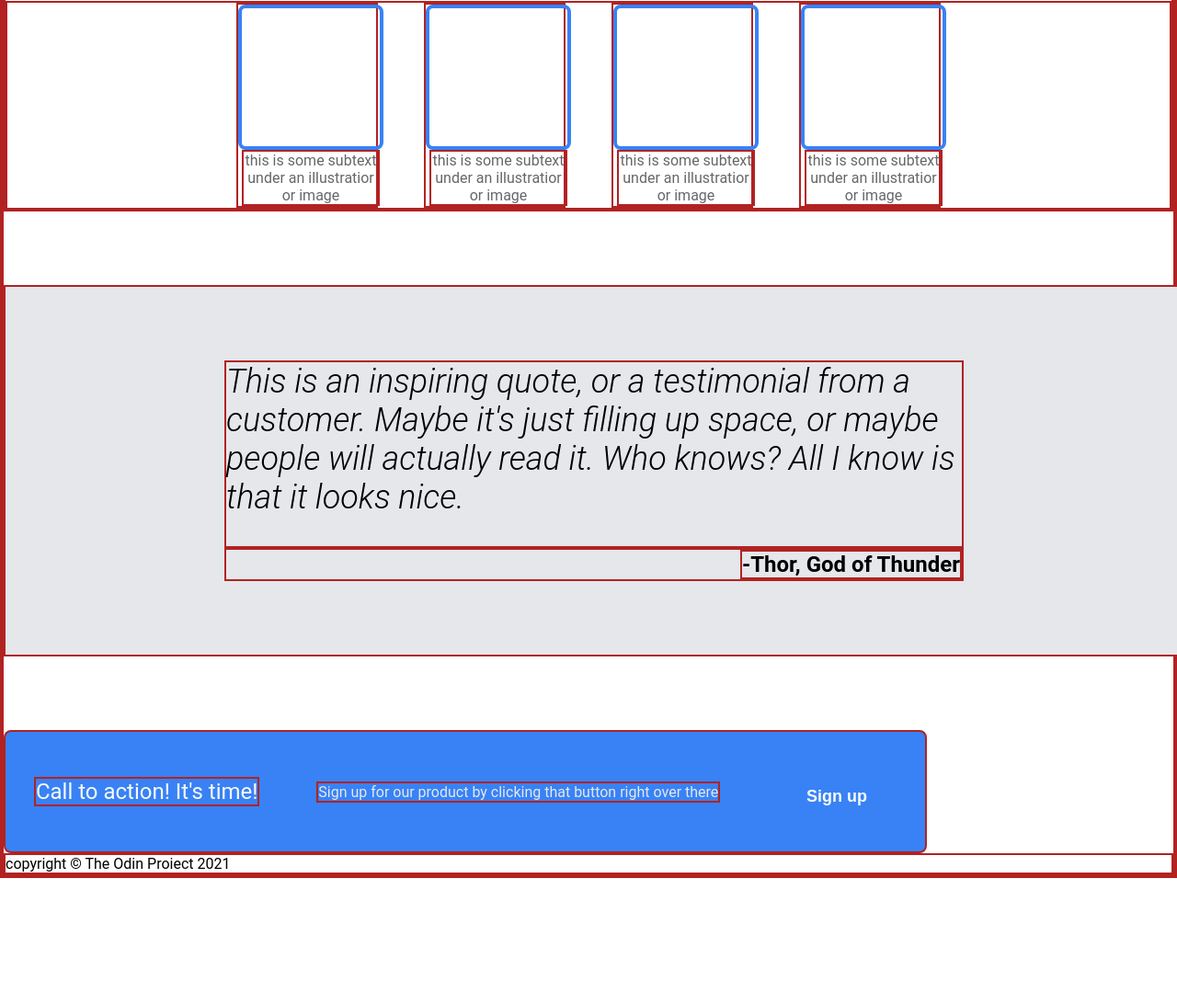
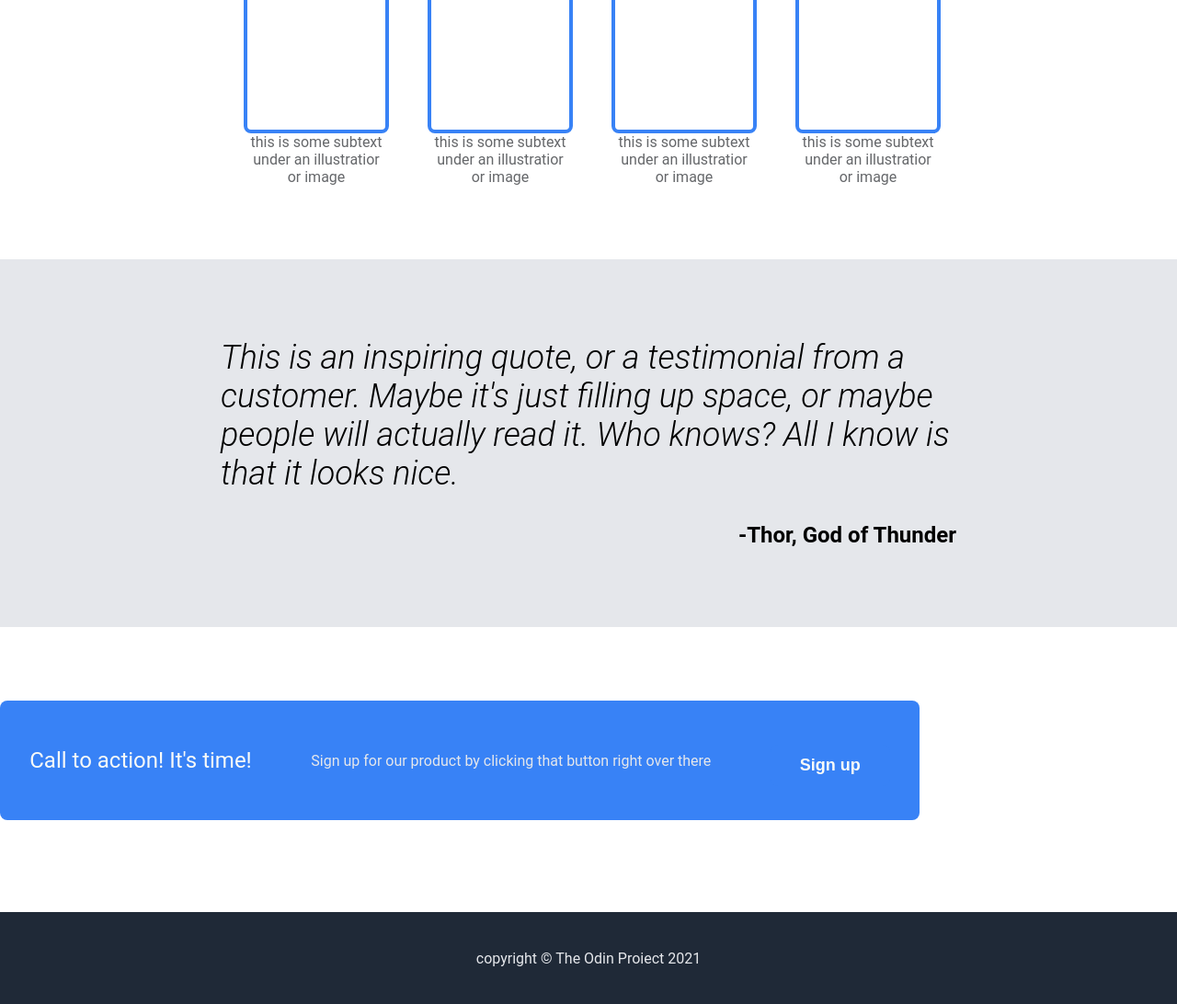
Before and after one commit to Ghostinasuitt/project-landing-page, a plain HTML site: page index.html in a window 1280 px wide. Shown: the part 615-1707 px from the top of the page at 92% size. Before the commit the page ends 1570 px from the top, so only its background shows below. Drawn offline with Linux system fonts and the light colour scheme.

Commit message:
complete footer and apply flex

```diff
--- a/style.css
+++ b/style.css
@@ -1,7 +1,3 @@
-* {
-  border: firebrick solid 2px;
-}
-
 body {
   font-family: roboto, "Open Sans";
   margin: 0;
@@ -208,3 +204,16 @@
 .click {
   color: #e5e7eb;
 }
+
+.footer {
+  display: flex;
+  align-self: flex-end;
+  justify-content: center;
+  align-items: center;
+  width: 100vw;
+  height: 100px;
+  background: #1f2937;
+  color: #e5e7eb;
+  text-align: center;
+  margin-top: 100px;
+}
```
